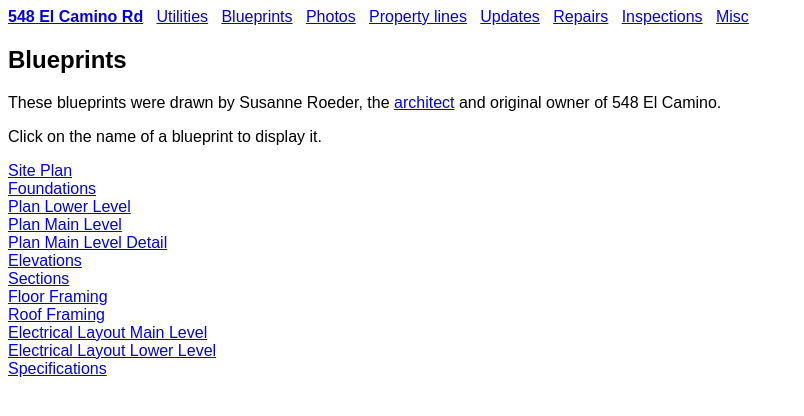
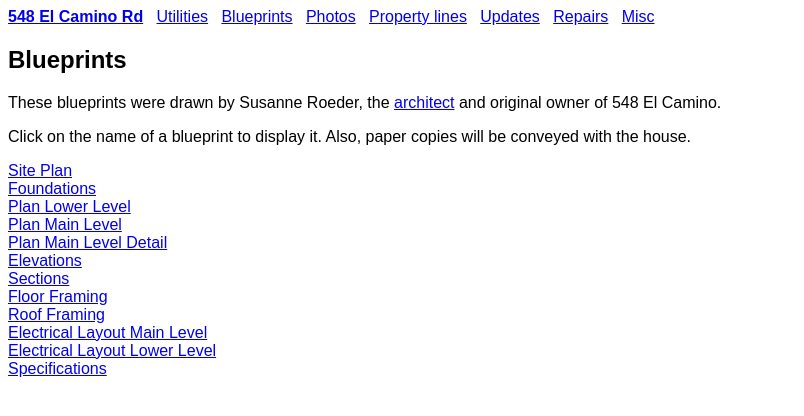
Before and after one commit to riordanmr/miscweb, a plain HTML site: page 548elcamino/blueprints.html in a window 1280 px wide. Shown: the whole page, without its empty margins (0-804 px from the left). Drawn offline with Linux system fonts and the light colour scheme.

```diff
--- a/548elcamino/blueprints.html
+++ b/548elcamino/blueprints.html
@@ -10,7 +10,9 @@
     <div id="nav-placeholder"></div>
     <h2>Blueprints</h2>
     <p>These blueprints were drawn by Susanne Roeder, the <a href="https://web.archive.org/web/20180327130555/http://bellacasa-architects.com/">architect</a> and original owner of 548 El Camino.</p>
-    <p>Click on the name of a blueprint to display it.</p>
+    <p>Click on the name of a blueprint to display it.
+        Also, paper copies will be conveyed with the house.
+    </p>
     <!-- <div class="container"> -->
         <a href="blueprintimages/blueprint01.jpg">Site Plan</a><br/>
         <a href="blueprintimages/blueprint02.jpg">Foundations</a><br/>
--- a/548elcamino/nav.html
+++ b/548elcamino/nav.html
@@ -18,8 +18,6 @@
             &nbsp;
             <a href="repairs.html">Repairs</a>
             &nbsp;
-            <a href="inspections.html">Inspections</a>
-            &nbsp;
             <a href="misc.html">Misc</a>
             <!-- <li><a href="services.html">Services</a></li>
             <li><a href="contact.html">Contact</a></li> -->
```
Also changed, not shown: 548elcamino/misc.html (+2 -0 lines).
